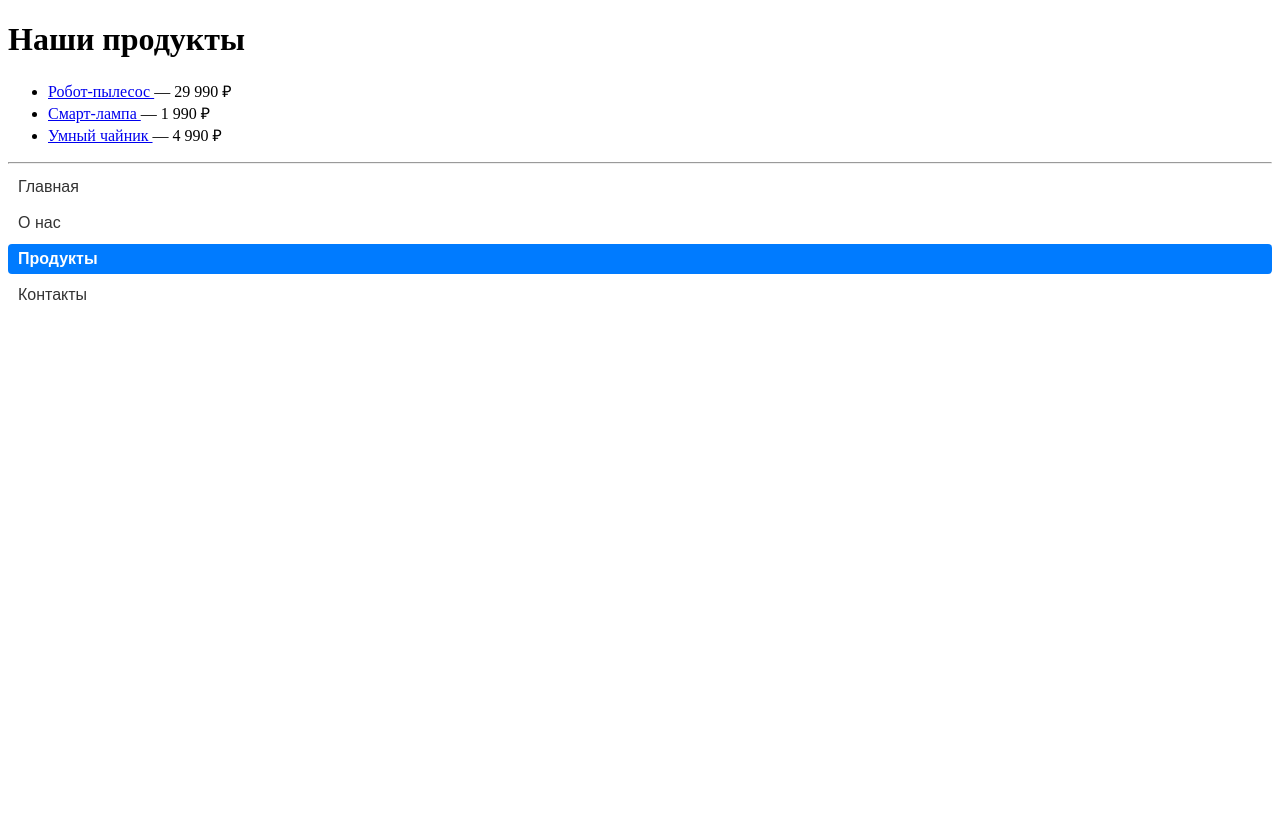
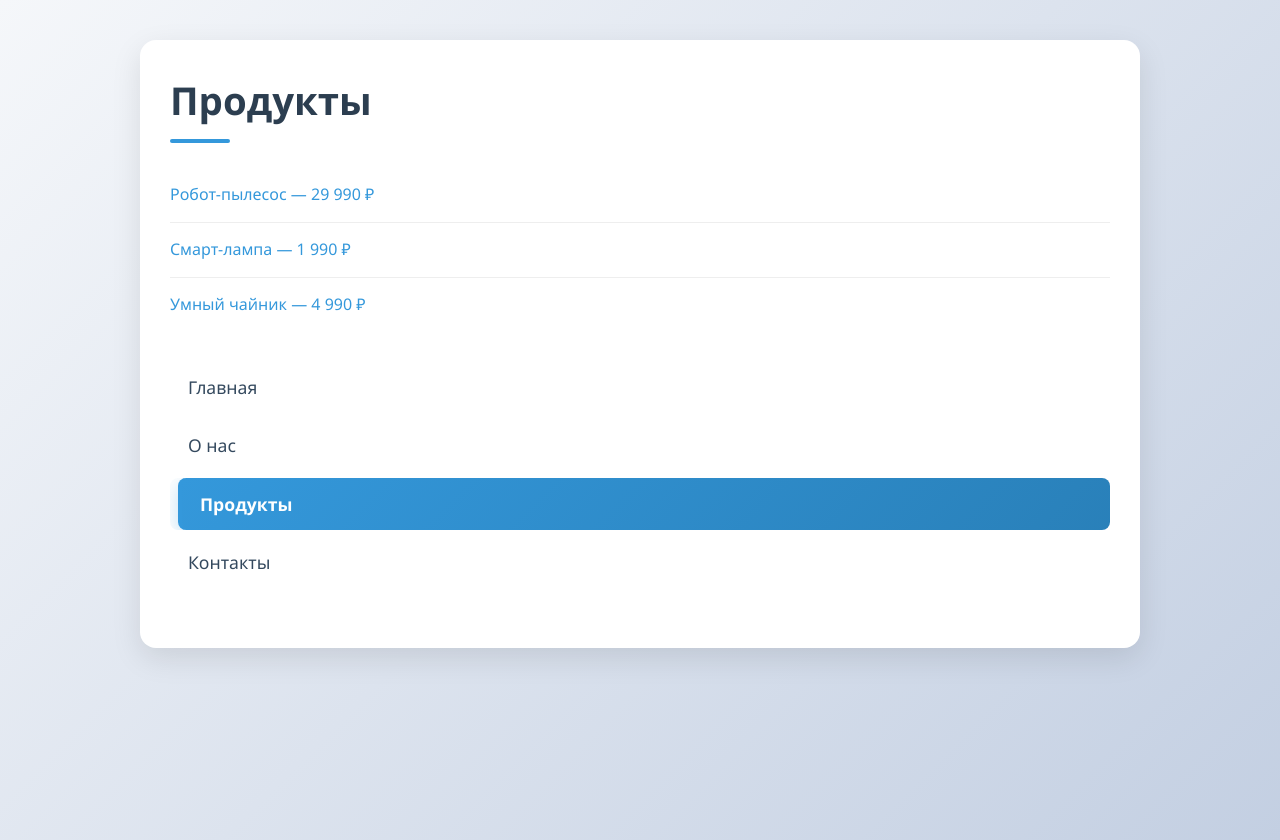
Before and after one commit to gol43/test_django_tree_menu, a Django app: page /products/ in a window 1280 px wide. Before the commit the page ends 300 px from the top, so only its background shows below. Run offline with Django 5.2, Linux system fonts and the light colour scheme; data comes from the database, SQL or seed files in the repository; both versions use the stored data as it was after the commit.

Commit message:
second-dev

```diff
--- a/menu/admin.py
+++ b/menu/admin.py
@@ -1,23 +1,21 @@
 from django.contrib import admin
 from .models import Menu, MenuItem
-
 
 @admin.register(Menu)
 class MenuAdmin(admin.ModelAdmin):
     list_display = ('name', 'slug')
     prepopulated_fields = {'slug': ('name',)}
 
-
 class MenuItemInline(admin.TabularInline):
     model = MenuItem
     extra = 1
 
-
 @admin.register(MenuItem)
 class MenuItemAdmin(admin.ModelAdmin):
-    list_display = ('title', 'menu', 'parent', 'get_url')
+    list_display = ('title', 'menu', 'get_url')
     list_filter = ('menu',)
     search_fields = ('title',)
+    inlines = [MenuItemInline]  # Для вложенных
 
     def get_url(self, obj):
         return obj.get_url()
--- a/menu/models.py
+++ b/menu/models.py
@@ -4,7 +4,7 @@ from django.urls import reverse, NoReverseMatch
 
 class Menu(models.Model):
     name = models.CharField('Название меню', max_length=100, unique=True)
-    slug = models.SlugField('Слаг (для тега)', max_length=100, unique=True)
+    slug = models.SlugField('Слаг', max_length=100, unique=True)
 
     class Meta:
         verbose_name = 'Меню'
@@ -34,5 +34,5 @@ class MenuItem(models.Model):
             try:
                 return reverse(self.named_url)
             except NoReverseMatch:
-                return '#'
+                return self.url or '#'
         return self.url or '#'
--- a/menu/templatetags/menu_extras.py
+++ b/menu/templatetags/menu_extras.py
@@ -1,4 +1,5 @@
 from django import template
+
 register = template.Library()
 
 @register.inclusion_tag('menu/menu_item.html', takes_context=True)
--- a/menu/templatetags/menu_utils.py
+++ b/menu/templatetags/menu_utils.py
@@ -1,16 +1,19 @@
+from menu.models import MenuItem
+
+
 def build_menu_tree(menu_slug, current_path):
-    from ..models import MenuItem
 
-    items = MenuItem.objects.select_related('menu', 'parent').filter(menu__slug=menu_slug)
+    # 1 SQL-запрос: все items с related
+    items = MenuItem.objects.select_related('parent', 'menu').filter(menu__slug=menu_slug)
     item_map = {}
     root_items = []
     active_item = None
     active_path = set()
 
-    # Находим активный пункт
+    # Активный по URL
     for item in items:
         url = item.get_url()
-        if url != '#' and current_path.startswith(url):
+        if url != '#' and current_path.startswith(url.rstrip('/')):
             if active_item is None or len(url) > len(active_item.get_url()):
                 active_item = item
 
@@ -23,29 +26,29 @@ def build_menu_tree(menu_slug, current_path):
 
     # Строим дерево
     for item in items:
-        item_map[item.id] = {
+        node = {
             'item': item,
             'children': [],
             'is_active': item.id == (active_item.id if active_item else None),
             'is_in_path': item.id in active_path,
             'is_expanded': False,
         }
+        item_map[item.id] = node
 
     for node in item_map.values():
-        item = node['item']
-        if item.parent_id and item.parent_id in item_map:
-            item_map[item.parent_id]['children'].append(node)
+        if node['item'].parent_id and node['item'].parent_id in item_map:
+            item_map[node['item'].parent_id]['children'].append(node)
         else:
             root_items.append(node)
 
-    # Развёртка
+    # Развёртка: путь + 1 уровень под активным
     def mark_expanded(nodes):
         for node in nodes:
             if node['is_in_path']:
                 node['is_expanded'] = True
                 if node['is_active']:
                     for child in node['children']:
-                        child['is_expanded'] = True
+                        child['is_expanded'] = True  # Только 1 уровень
                 mark_expanded(node['children'])
 
     mark_expanded(root_items)
--- a/pages/admin.py
+++ b/pages/admin.py
@@ -1,10 +1,7 @@
 from django.contrib import admin
 from .models import Product
-
 
 @admin.register(Product)
 class ProductAdmin(admin.ModelAdmin):
     list_display = ('title', 'slug', 'price', 'is_active')
-    list_filter = ('is_active',)
-    search_fields = ('title', 'description')
     prepopulated_fields = {'slug': ('title',)}
--- a/pages/models.py
+++ b/pages/models.py
@@ -1,13 +1,12 @@
 from django.db import models
 from django.urls import reverse
 
-
 class Product(models.Model):
-    slug = models.SlugField('Слаг (для URL)', max_length=100, unique=True)
-    title = models.CharField('Название', max_length=200)
-    price = models.CharField('Цена', max_length=50)
-    description = models.TextField('Описание', blank=True)
-    is_active = models.BooleanField('Активен', default=True)
+    slug = models.SlugField(max_length=100, unique=True)
+    title = models.CharField(max_length=200)
+    price = models.CharField(max_length=50)
+    description = models.TextField(blank=True)
+    is_active = models.BooleanField(default=True)
 
     class Meta:
         verbose_name = 'Товар'
--- a/pages/views.py
+++ b/pages/views.py
@@ -1,19 +1,10 @@
-from django.shortcuts import render
 from django.views.generic import ListView, DetailView
 from .models import Product
+from django.shortcuts import render
 
-
-def home(request):
-    return render(request, 'pages/home.html')
-
-
-def about(request):
-    return render(request, 'pages/about.html')
-
-
-def contact(request):
-    return render(request, 'pages/contact.html')
-
+def home(request): return render(request, 'pages/home.html')
+def about(request): return render(request, 'pages/about.html')
+def contact(request): return render(request, 'pages/contact.html')
 
 class ProductListView(ListView):
     model = Product
@@ -21,12 +12,9 @@ class ProductListView(ListView):
     context_object_name = 'products'
     queryset = Product.objects.filter(is_active=True)
 
-
 class ProductDetailView(DetailView):
     model = Product
     template_name = 'pages/product_detail.html'
     context_object_name = 'product'
     slug_url_kwarg = 'slug'
-
-    def get_queryset(self):
-        return Product.objects.filter(is_active=True)
+    queryset = Product.objects.filter(is_active=True)
--- a/static/style.css
+++ b/static/style.css
@@ -1,40 +1,238 @@
+/* ========================================
+   ГЛОБАЛЬНЫЕ СТИЛИ
+   ======================================== */
+* {
+    margin: 0;
+    padding: 0;
+    box-sizing: border-box;
+}
+
+body {
+    font-family: 'Segoe UI', Tahoma, Geneva, Verdana, sans-serif;
+    background: linear-gradient(135deg, #f5f7fa 0%, #c3cfe2 100%);
+    color: #2c3e50;
+    line-height: 1.6;
+    min-height: 100vh;
+}
+
+.container {
+    max-width: 1000px;
+    margin: 40px auto;
+    padding: 30px;
+    background: white;
+    border-radius: 16px;
+    box-shadow: 0 10px 30px rgba(0, 0, 0, 0.1);
+    overflow: hidden;
+}
+
+/* ========================================
+   ЗАГОЛОВКИ
+   ======================================== */
+h1 {
+    font-size: 2.4rem;
+    margin-bottom: 20px;
+    color: #2c3e50;
+    font-weight: 600;
+    position: relative;
+    padding-bottom: 12px;
+}
+
+h1::after {
+    content: '';
+    position: absolute;
+    left: 0;
+    bottom: 0;
+    width: 60px;
+    height: 4px;
+    background: #3498db;
+    border-radius: 2px;
+}
+
+/* ========================================
+   ДРЕВОВИДНОЕ МЕНЮ — СУПЕР КРАСИВОЕ
+   ======================================== */
 .tree-menu {
     list-style: none;
     padding: 0;
-    margin: 0;
-    font-family: Arial, sans-serif;
+    margin: 30px 0;
+    font-size: 1.1rem;
 }
 
 .tree-menu li {
     margin: 6px 0;
+    border-radius: 8px;
+    overflow: hidden;
+    transition: all 0.3s ease;
+}
+
+.tree-menu > li {
+    margin-left: 0;
 }
 
 .tree-menu a {
+    display: block;
+    padding: 12px 18px;
+    color: #34495e;
     text-decoration: none;
-    color: #333;
-    padding: 6px 10px;
-    display: block;
-    border-radius: 4px;
-    transition: all 0.2s;
+    font-weight: 500;
+    border-radius: 8px;
+    transition: all 0.3s ease;
+    position: relative;
+    overflow: hidden;
+}
+
+.tree-menu a::before {
+    content: '';
+    position: absolute;
+    top: 0;
+    left: -100%;
+    width: 100%;
+    height: 100%;
+    background: linear-gradient(90deg, transparent, rgba(52, 152, 219, 0.1));
+    transition: 0.5s;
+}
+
+.tree-menu a:hover::before {
+    left: 100%;
 }
 
 .tree-menu a:hover {
-    background: #f0f0f0;
+    background: #ecf0f1;
+    color: #2980b9;
+    transform: translateX(5px);
+    box-shadow: 0 4px 12px rgba(52, 152, 219, 0.15);
 }
 
+/* Активный пункт */
 .tree-menu .active {
-    background: #007bff;
-    color: white;
+    background: linear-gradient(135deg, #3498db, #2980b9) !important;
+    color: white !important;
+    font-weight: 600;
+    box-shadow: 0 6px 20px rgba(52, 152, 219, 0.3);
+    transform: translateX(8px);
+}
+
+.tree-menu .active::after {
+    content: '→';
+    position: absolute;
+    right: 15px;
     font-weight: bold;
 }
 
-.submenu {
-    padding-left: 20px;
-    border-left: 2px solid #ddd;
-    margin-left: 10px;
+/* Развёрнутый пункт (в пути) */
+.expanded > a {
+    color: #3498db;
+    font-weight: 600;
+    background: #eaf4fc;
+    border-left: 4px solid #3498db;
 }
 
-.expanded > a {
-    color: #007bff;
-    font-weight: 600;
+/* Подменю */
+.submenu {
+    padding-left: 28px;
+    border-left: 2px dashed #bdc3c7;
+    margin: 8px 0 8px 15px;
+    animation: fadeIn 0.4s ease-out;
 }
+
+@keyframes fadeIn {
+    from { opacity: 0; transform: translateY(-5px); }
+    to { opacity: 1; transform: translateY(0); }
+}
+
+/* ========================================
+   СПИСОК ТОВАРОВ
+   ======================================== */
+ul:not(.tree-menu) {
+    list-style: none;
+    padding: 0;
+    margin: 25px 0;
+}
+
+ul:not(.tree-menu) li {
+    padding: 14px 0;
+    border-bottom: 1px solid #eee;
+    transition: 0.2s;
+}
+
+ul:not(.tree-menu) li:last-child {
+    border-bottom: none;
+}
+
+ul:not(.tree-menu) li:hover {
+    background: #f8f9fa;
+    padding-left: 8px;
+}
+
+ul:not(.tree-menu) a {
+    color: #3498db;
+    text-decoration: none;
+    font-weight: 500;
+}
+
+ul:not(.tree-menu) a:hover {
+    text-decoration: underline;
+}
+
+/* ========================================
+   КНОПКИ / ССЫЛКИ
+   ======================================== */
+a[href^="http"]:not([href*="localhost"])::after,
+a[href^="/"]:not([href^="#"])::after {
+    content: '';
+}
+
+a {
+    color: #3498db;
+    text-decoration: none;
+    font-weight: 500;
+}
+
+a:hover {
+    color: #2980b9;
+    text-decoration: underline;
+}
+
+/* ========================================
+   HR
+   ======================================== */
+hr {
+    margin: 35px 0;
+    border: none;
+    height: 1px;
+    background: linear-gradient(to right, transparent, #ddd, transparent);
+}
+
+/* ========================================
+   АДАПТИВНОСТЬ
+   ======================================== */
+@media (max-width: 768px) {
+    .container {
+        margin: 20px 15px;
+        padding: 20px;
+        border-radius: 12px;
+    }
+
+    h1 {
+        font-size: 2rem;
+    }
+
+    .tree-menu a {
+        padding: 10px 14px;
+        font-size: 1rem;
+    }
+
+    .submenu {
+        padding-left: 20px;
+    }
+}
+
+@media (max-width: 480px) {
+    h1 {
+        font-size: 1.8rem;
+    }
+
+    .tree-menu a {
+        padding: 8px 12px;
+    }
+}
--- a/templates/menu/menu_item.html
+++ b/templates/menu/menu_item.html
@@ -2,9 +2,8 @@
 <ul class="tree-menu">
     {% for node in items %}
         {% with item=node.item children=node.children %}
-        <li {% if node.is_expanded %}class="expanded"{% endif %}>
-            <a href="{{ item.get_url }}"
-               {% if node.is_active %}class="active"{% endif %}>
+        <li class="{% if node.is_expanded %}expanded{% endif %}">
+            <a href="{{ item.get_url }}" class="{% if node.is_active %}active{% endif %}">
                 {{ item.title }}
             </a>
             {% if children and node.is_expanded %}
--- a/templates/pages/products.html
+++ b/templates/pages/products.html
@@ -1,24 +1,12 @@
 {% extends 'base.html' %}
 {% load draw_menu %}
-
 {% block title %}Продукты{% endblock %}
-
 {% block content %}
-    <h1>Наши продукты</h1>
-    {% if products %}
-        <ul>
-            {% for product in products %}
-                <li>
-                    <a href="{{ product.get_absolute_url }}">
-                        {{ product.title }}
-                    </a> — {{ product.price }}
-                </li>
-            {% endfor %}
-        </ul>
-    {% else %}
-        <p>Товары скоро появятся!</p>
-    {% endif %}
-
-    <hr>
+    <h1>Продукты</h1>
+    <ul>
+        {% for product in products %}
+            <li><a href="{{ product.get_absolute_url }}">{{ product.title }} — {{ product.price }}</a></li>
+        {% endfor %}
+    </ul>
     {% draw_menu 'main_menu' %}
 {% endblock %}
```
Also changed, not shown: templates/pages/product_detail.html (+3 -12 lines), db.sqlite3, menu/migrations/0002_alter_menu_slug.py (added), pages/migrations/0002_alter_product_description_alter_product_is_active_and_more.py (added).
